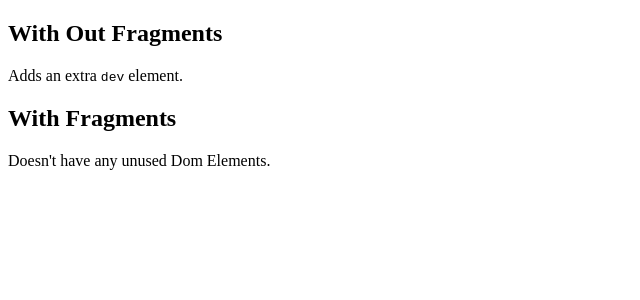
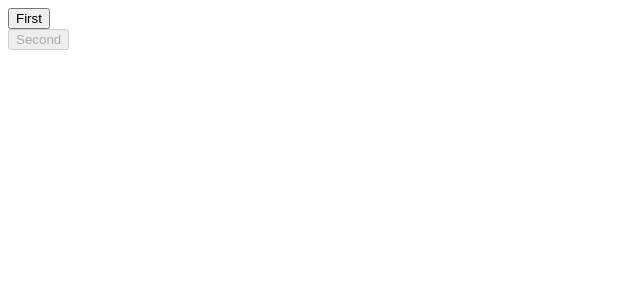
Before and after one commit to bagabobs/learn_react, a React (Create React App) app: page / in a window 1280 px wide. Shown: the top 300 px of the page, without its empty margins (0-640 px from the left). Built offline with nearby package versions, Linux system fonts and the light colour scheme.

Commit message:
done initial state

```diff
--- /dev/null
+++ b/src/MyComponent.js
@@ -0,0 +1,23 @@
+import {Component} from "react";
+
+export default class MyComponent extends Component {
+    state = {
+        first: false,
+        second: true
+    };
+
+    render() {
+        const { first, second } = this.state;
+
+        return (
+            <main>
+                <section>
+                    <button disabled={first}>First</button>
+                </section>
+                <section>
+                    <button disabled={second}>Second</button>
+                </section>
+            </main>
+        );
+    }
+}
--- a/src/index.js
+++ b/src/index.js
@@ -1,12 +1,5 @@
+import MyComponent from "./MyComponent";
 import {render} from "react-dom";
 
-import WithFragments from "./WithFragments";
-import WithOutFragments from "./WithOutFragments";
 
-render(
-    <section>
-        <WithOutFragments/>
-        <WithFragments/>
-    </section>,
-    document.getElementById('root')
-);
+render(<MyComponent/>, document.getElementById('root'));
```
